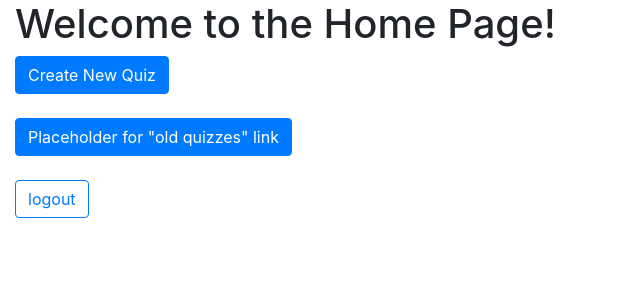
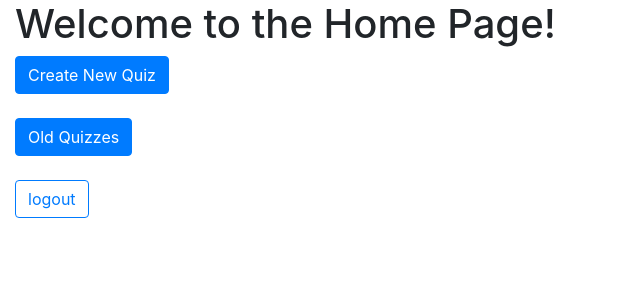
Before and after one commit to amaelisabeth/Semester-Project, a PHP site: page /home_page.php in a window 1280 px wide. Shown: the top 300 px of the page, without its empty margins (0-640 px from the left). Run offline with PHP 8.4, Linux system fonts and the light colour scheme.

Commit message:
changed a link name

```diff
--- a/home_page.php
+++ b/home_page.php
@@ -24,7 +24,7 @@
 					session_start();
 					$_SESSION['previous_location'] = 'homepage';
 				?>
-				<a href="pre_gen_quiz.php" class="btn btn-primary">Placeholder for "old quizzes" link</a><br><br>
+				<a href="pre_gen_quiz.php" class="btn btn-primary">Old Quizzes</a><br><br>
 			</li>
 		</ul>
 
```
